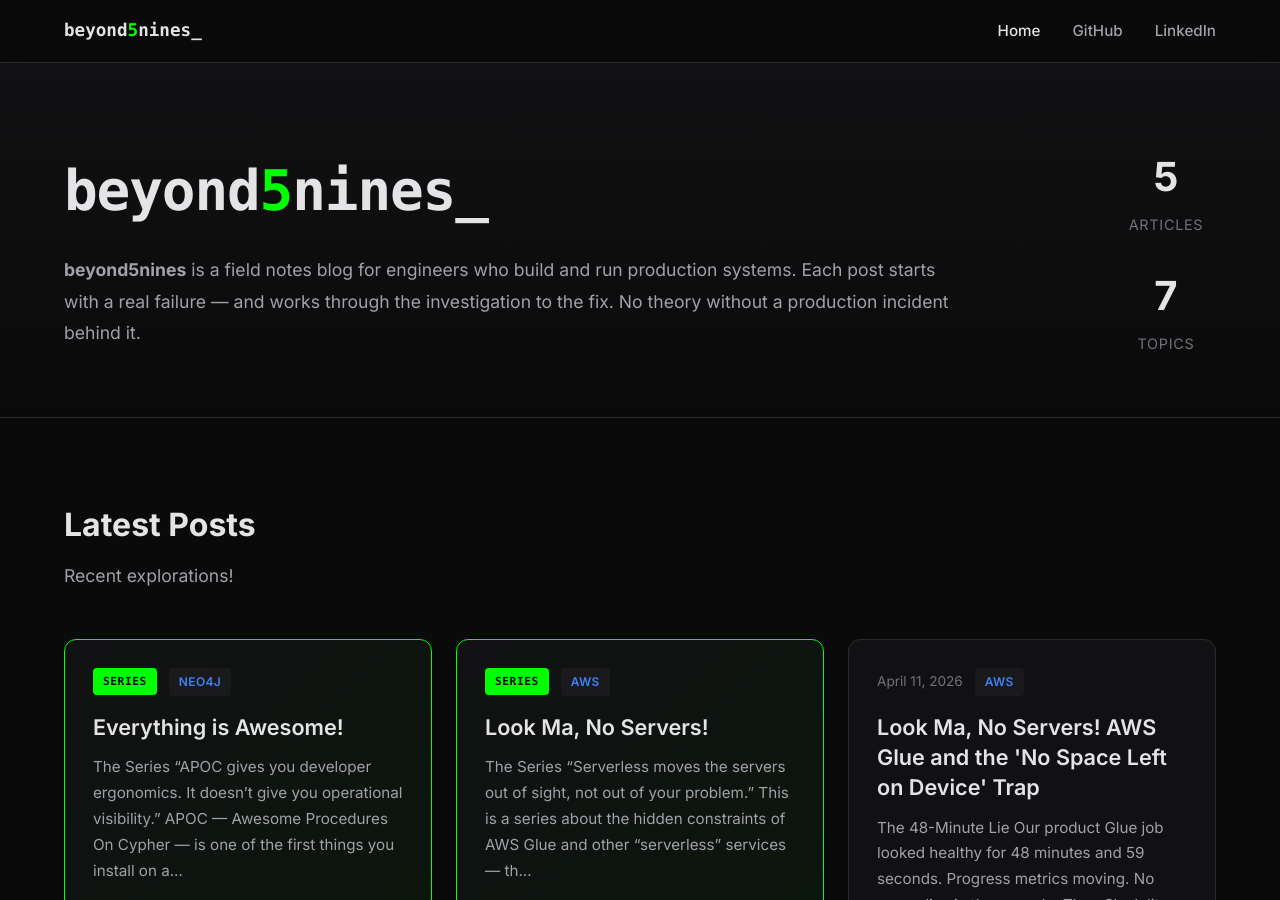
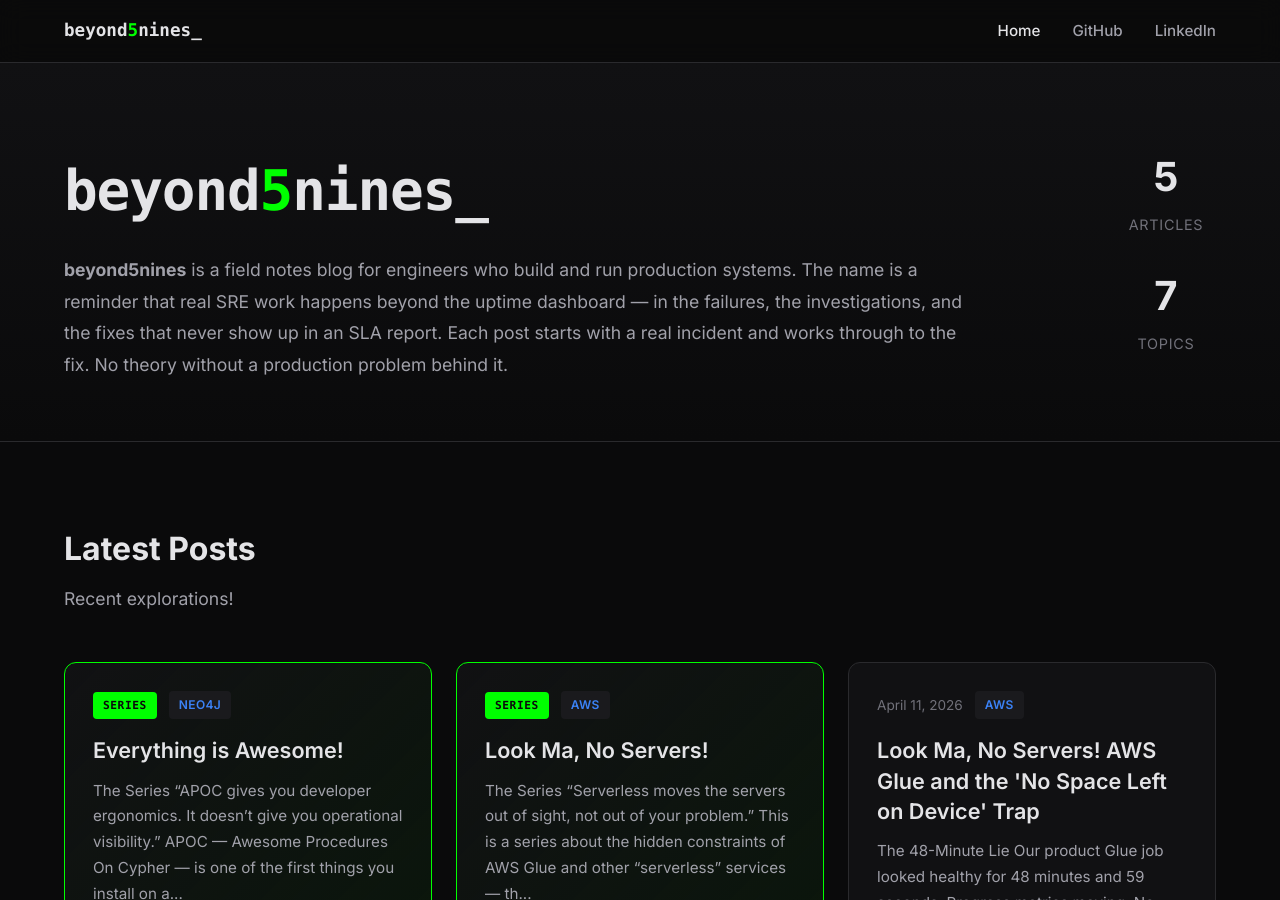
Before and after one commit to beyond5nines/beyond5nines.github.io, a Jekyll site: the page built from index.md, in a window 1280 px wide and 900 px high. Built offline with Jekyll 4.4.1, drawn with Linux system fonts in a browser that asks for light colours.

Commit message:
Add beyond5nines name context to landing page

```diff
--- a/_layouts/home.html
+++ b/_layouts/home.html
@@ -6,7 +6,7 @@ layout: default
   <div class="container">
     <div class="hero-content">
       <h1 class="hero-title">beyond<span class="highlight" style="color: #00FF00;">5</span>nines<span class="blink" style="animation: blink 1s step-end infinite; color: #e4e4e7;">_</span></h1>
-      <p class="hero-description"><strong>beyond5nines</strong> is a field notes blog for engineers who build and run production systems. Each post starts with a real failure — and works through the investigation to the fix. No theory without a production incident behind it.</p>
+      <p class="hero-description"><strong>beyond5nines</strong> is a field notes blog for engineers who build and run production systems. The name is a reminder that real SRE work happens beyond the uptime dashboard — in the failures, the investigations, and the fixes that never show up in an SLA report. Each post starts with a real incident and works through to the fix. No theory without a production problem behind it.</p>
     </div>
     <div class="hero-stats">
       <div class="stat">
```
